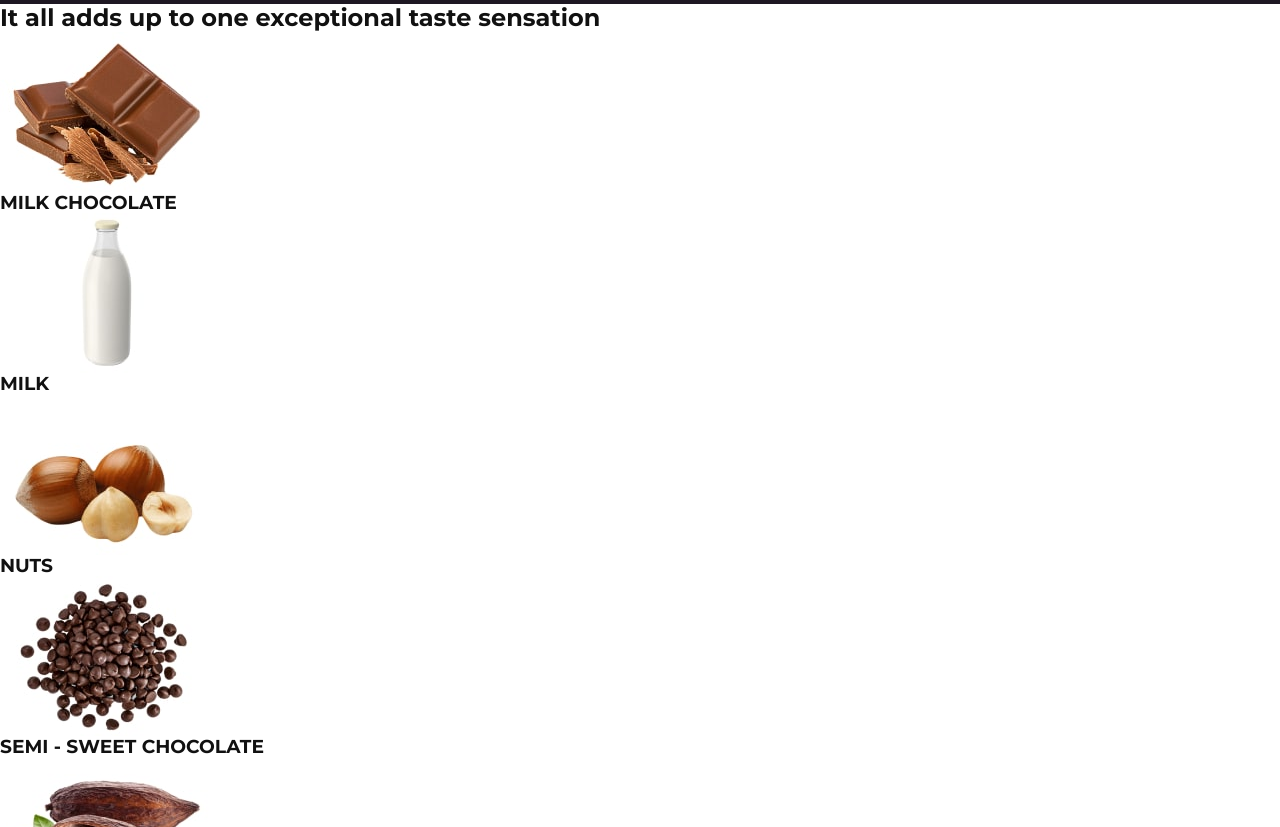
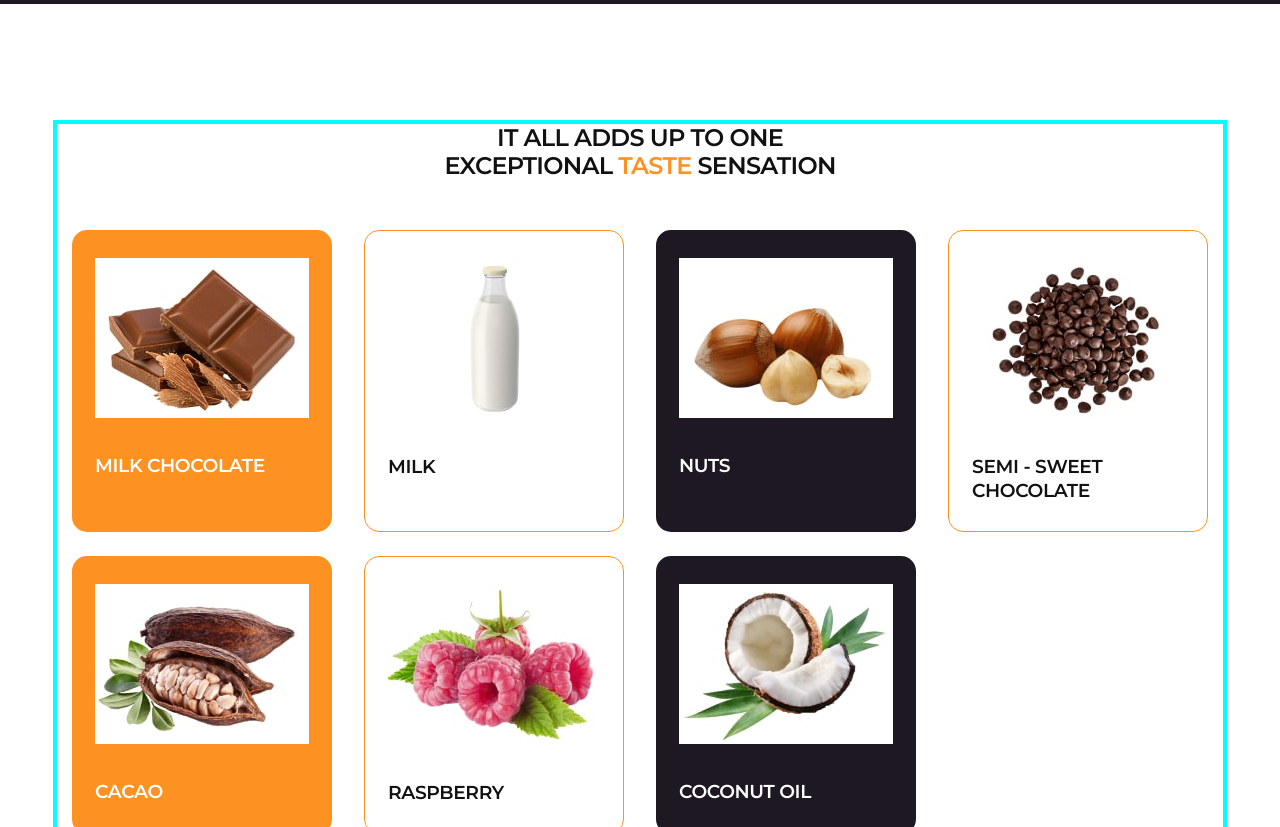
Before and after one commit to NataliaZgurska/Chocolate, a plain HTML site: page index.html in a window 1280 px wide. Shown: the part 933-1760 px from the top of the page. Drawn offline with nearby package versions, Linux system fonts and the light colour scheme.

Commit message:
add taste

```diff
--- a/css/style.css
+++ b/css/style.css
@@ -4,7 +4,7 @@ a {
   color: #111;
 }
 ul {
-  /*list-style: none;*/
+  list-style: none;
   margin-top: 0;
   margin-bottom: 0;
   padding-left: 0;
@@ -164,3 +164,120 @@ header .container {
   letter-spacing: -0.02em;
   max-width: 308px;
 }
+
+/*-------section3 Ingridients--------*/
+.ingridients {
+  padding-top: 120px;
+}
+.ingridients-title {
+  text-align: center;
+  font-size: 24px;
+  font-weight: 600;
+  line-height: 1.16;
+  letter-spacing: -0.03em;
+  text-transform: uppercase;
+  max-width: 412px;
+  margin: 0 auto;
+  margin-bottom: 50px;
+}
+
+.taste {
+  color: #fd9222;
+}
+.ingridients-list {
+  display: flex;
+  flex-wrap: wrap;
+  gap: 24px 32px;
+}
+.ingridients-item {
+  padding: 28px 23px;
+  width: calc((100% - 32px * 3) / 4);
+  border-radius: 15px;
+}
+.ingridients-item:nth-child(4n + 1) {
+  background-color: #fd9222;
+}
+
+.ingridients-item:nth-child(2n) {
+  border: 1px solid #fd9222;
+}
+.ingridients-item:nth-child(4n + 3) {
+  background-color: #1e1823;
+}
+
+.ingridients-item:nth-child(odd) .ingridients-name {
+  color: #fff;
+}
+
+.ingridients-img {
+  margin-bottom: 36px;
+}
+.ingridients-name {
+  font-weight: 600;
+  line-height: 1.28;
+  letter-spacing: -0.02em;
+}
+
+/*-------section4 HOW it's made-------*/
+.howmade {
+}
+.howmade-title {
+}
+.howmade-subtitle {
+}
+.howmade-list {
+}
+.howmade-list-item {
+}
+.howmade-list-text {
+}
+.products {
+}
+.products-title {
+}
+.products-span {
+}
+.products-list {
+}
+.products-list-item {
+}
+.products-list-img {
+}
+.products-list-subtitle {
+}
+.products-list-text {
+}
+.products-list-button {
+}
+.topsellers {
+}
+.topsellers-title {
+}
+.topsellers-list {
+}
+.topsellers-list-item {
+}
+.topsellers-list-img {
+}
+.topsellers-list-subtitle {
+}
+.footer {
+}
+.footer-title {
+}
+.footer-menu-list {
+}
+.footer-menu-item {
+}
+.footer-social-title {
+}
+.footer-soc-list {
+}
+.footer-soc-item {
+}
+.footer-contact {
+}
+.footer-contact-list {
+}
+.footer-contact-item {
+}
--- a/index.html
+++ b/index.html
@@ -102,14 +102,16 @@
         </ul>
         </div>
       </section>
+
       <!-- section3 Ingridients-->
       <section class="ingridients">
+     <div class="container">
          <h2 class="ingridients-title">
            It all adds up to one exceptional
            <span class="taste">taste</span> sensation
          </h2>
-        <ul>
-          <li>
+         <ul class="ingridients-list">
+           <li class="ingridients-item" >
              <img
                class="ingridients-img"
                src="./img/img-1-min.jpg"
@@ -119,7 +121,7 @@
              />
              <h3 class="ingridients-name">MILK CHOCOLATE</h3>
            </li>
-          <li>
+           <li class="ingridients-item" >
              <img
                class="ingridients-img"
                src="./img/img-2-min.jpg"
@@ -129,7 +131,7 @@
 
              <h3 class="ingridients-name">MILK</h3>
            </li>
-          <li>
+           <li class="ingridients-item" >
              <img
                class="ingridients-img"
                src="./img/img-3-min.jpg"
@@ -139,7 +141,7 @@
 
              <h3 class="ingridients-name">NUTS</h3>
            </li>
-          <li>
+           <li class="ingridients-item" >
              <img
                class="ingridients-img"
                src="./img/img-4-min.jpg"
@@ -149,7 +151,7 @@
              />
              <h3 class="ingridients-name">SEMI - SWEET CHOCOLATE</h3>
            </li>
-          <li>
+           <li class="ingridients-item">
              <img
                class="ingridients-img"
                src="./img/img-5-min.jpg"
@@ -158,7 +160,7 @@
              />
              <h3 class="ingridients-name">CACAO</h3>
            </li>
-          <li>
+           <li class="ingridients-item" >
              <img
                class="ingridients-img"
                src="./img/img-6-min.jpg"
@@ -167,7 +169,7 @@
              />
              <h3 class="ingridients-name">RASPBERRY</h3>
            </li>
-          <li>
+           <li class="ingridients-item" >
              <img
                class="ingridients-img"
                src="./img/img-7-min.jpg"
@@ -178,6 +180,7 @@
              <h3 class="ingridients-name">COCONUT OIL</h3>
            </li>
          </ul>
+     </div>
       </section>
       <!-- section4 HOW it's made-->
       <section id="made" class="howmade">
```
Lines whose indentation alone changed are shown as unchanged.
